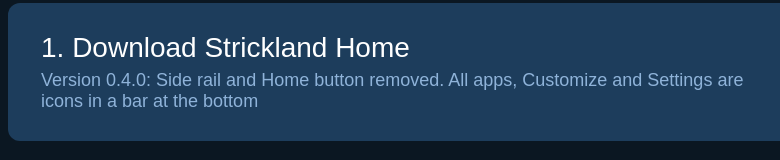
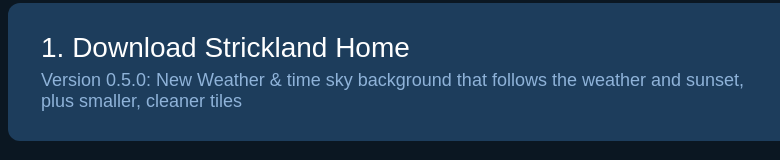
Before and after one commit to DigitalDeth/tv, a plain HTML site: page index.html in a window 1280 px wide. Shown: the part 186-346 px from the top of the page, 56-836 px from the left. Drawn offline with Linux system fonts and the light colour scheme.

Commit message:
Strickland Home 0.5.0: Weather & time sky background, smaller cleaner tiles

```diff
--- a/index.html
+++ b/index.html
@@ -17,7 +17,7 @@
 <body>
   <h1>Strickland Home</h1>
   <p>A custom home screen for Fire TV. Install the launcher first, then Home on Fire so it opens at startup and when you press Home.</p>
-  <a class="btn" href="home.apk">1. Download Strickland Home<small>Version 0.4.0: Side rail and Home button removed. All apps, Customize and Settings are icons in a bar at the bottom</small></a>
+  <a class="btn" href="home.apk">1. Download Strickland Home<small>Version 0.5.0: New Weather &amp; time sky background that follows the weather and sunset, plus smaller, cleaner tiles</small></a>
   <a class="btn" href="https://github.com/toolicious/home-on-fire/releases/latest/download/home-on-fire.apk">2. Download Home on Fire<small>Free and open source, from its official GitHub page</small></a>
 </body>
 </html>
```
Also changed, not shown: 2 other files.
